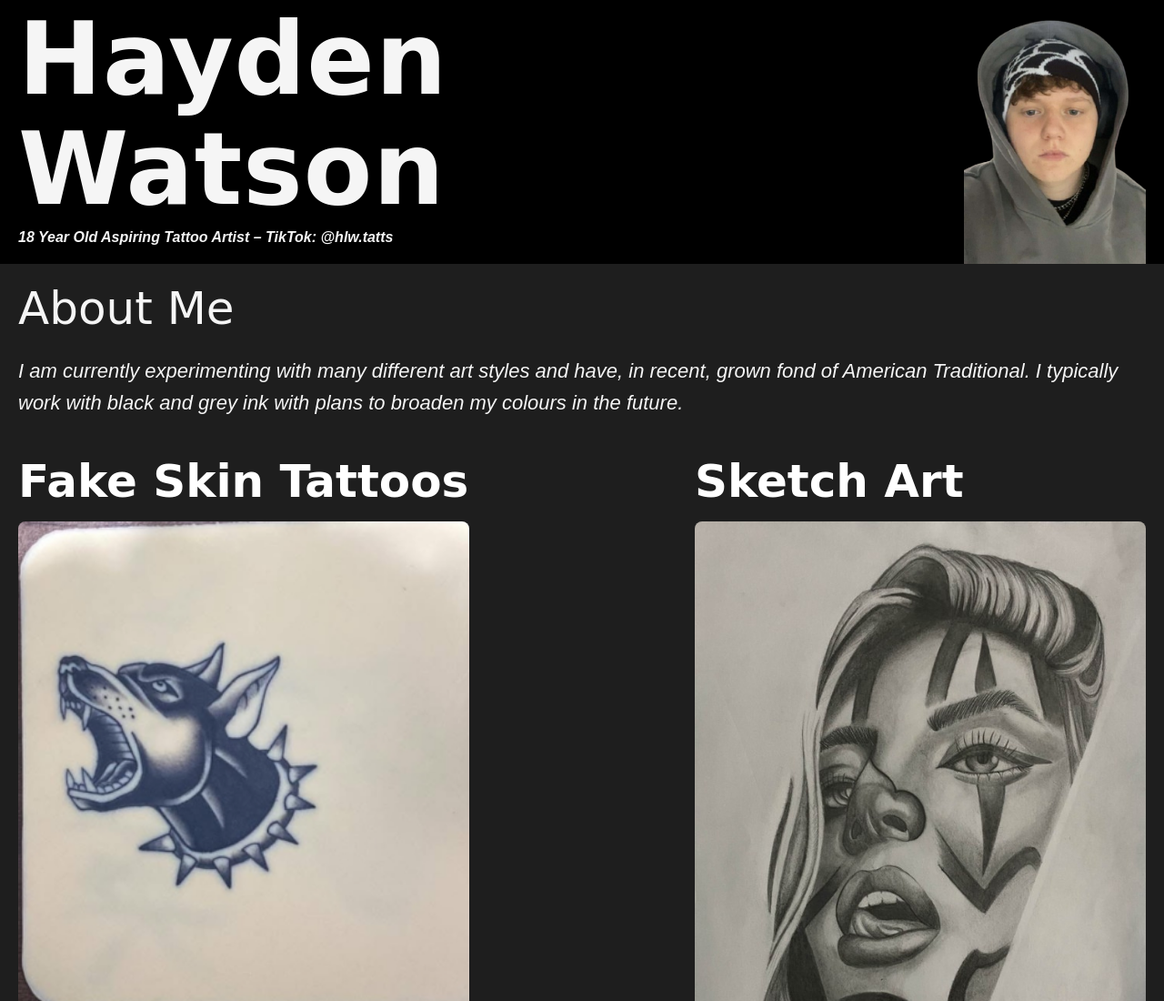
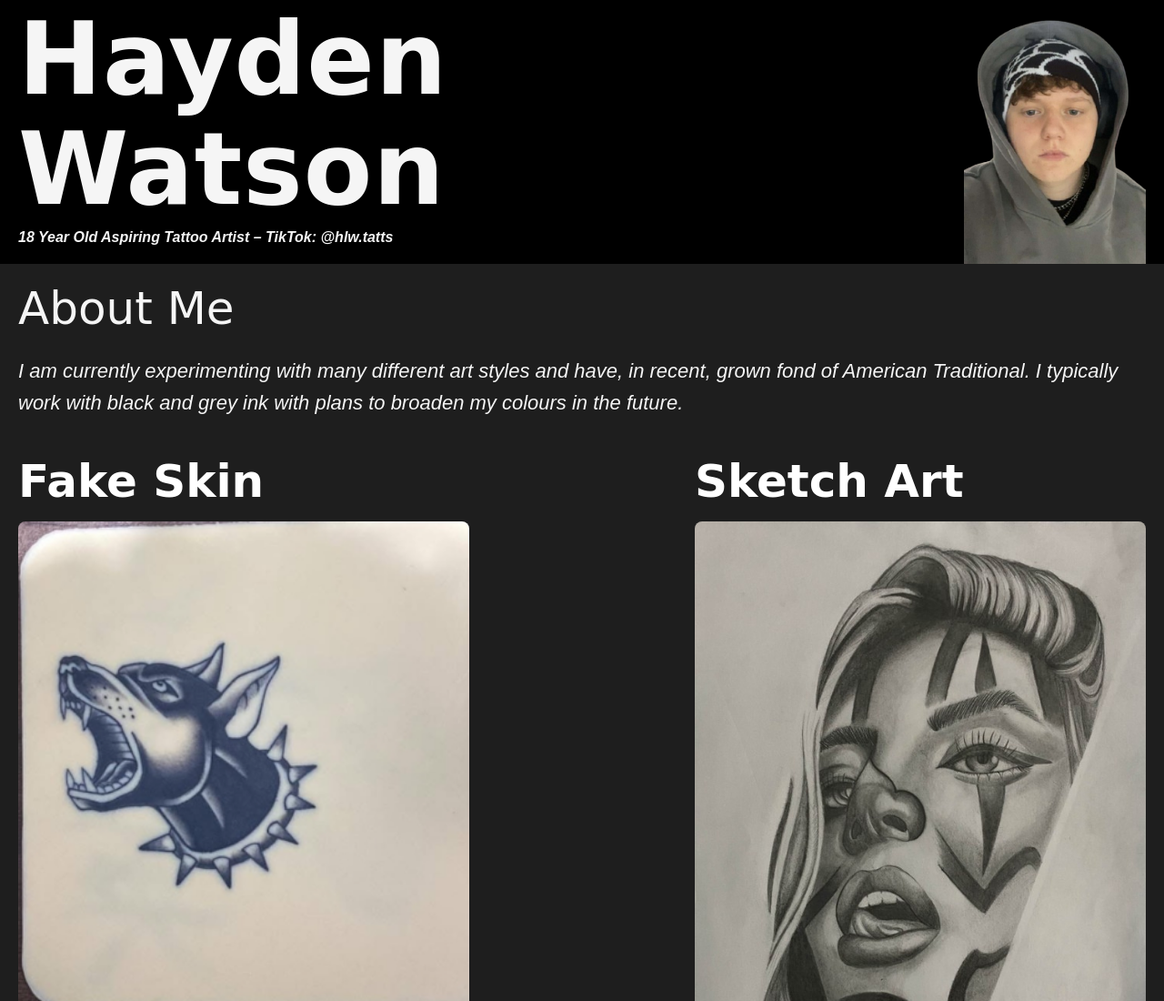
Before and after one commit to HLWtatts/TattooPortfolio, a plain HTML site: page index.html in a window 1280 px wide. Shown: the top 1100 px of the page at 91% size. Drawn offline with Linux system fonts and the light colour scheme; a web font is replaced by a local one.

Commit message:
Minor Bug Updates

```diff
--- a/index.html
+++ b/index.html
@@ -228,7 +228,7 @@
 
     <section class="gallery">
       <div class="gallery-section">
-        <h3>Fake Skin Tattoos</h3>
+        <h3>Fake Skin</h3>
         <img src="FakeSkin2.png" alt="Tattoo practice 1" class="gallery-img" />
         <img src="FakeSkin1.png" alt="Tattoo practice 2" class="gallery-img" />
       </div>
```
